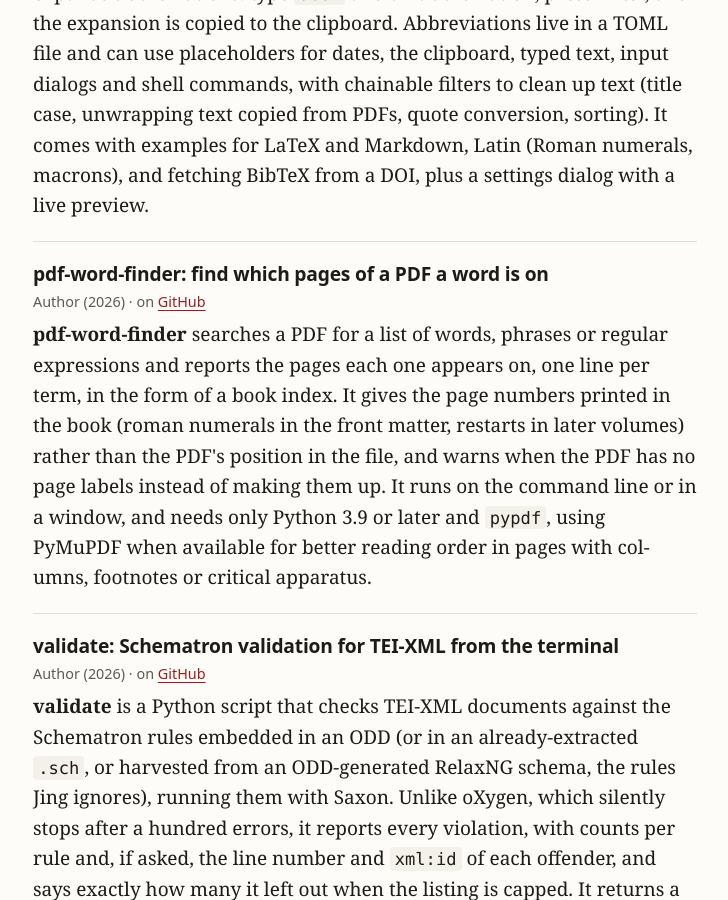
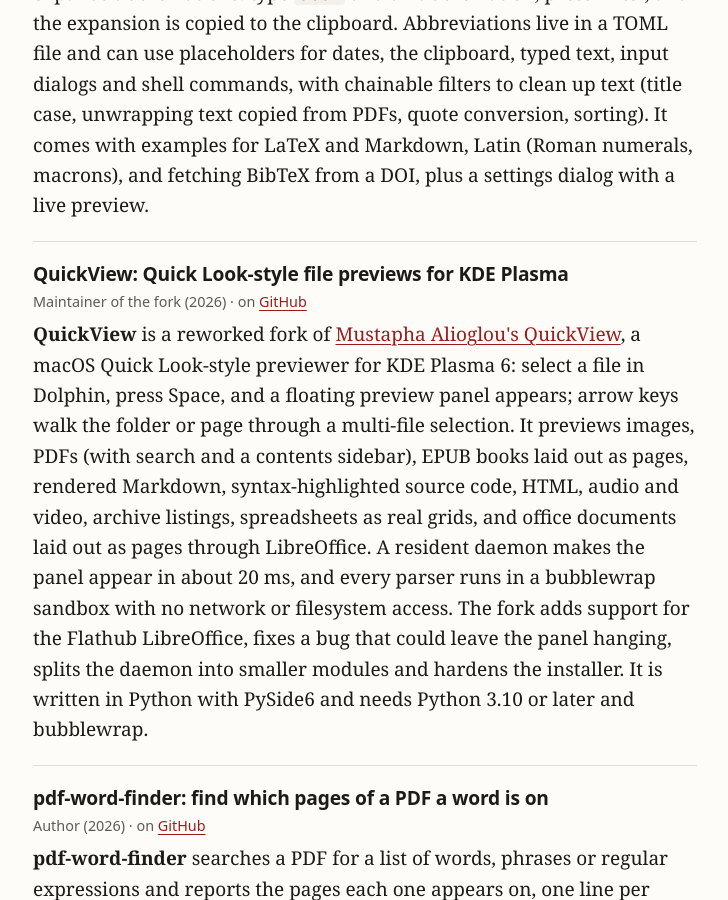
Before and after one commit to nivaca/nivaca.github.io, a Jekyll site: the page built from coding.md, in a window 1280 px wide and 900 px high, scrolled down 1688 px. Shown: the whole window, without its empty margins (275-1003 px from the left). Built offline with Jekyll 4.4.1, drawn with Linux system fonts in a browser that asks for light colours; some web fonts are replaced; a style sheet for code colours, icons or effects is not loaded.

Commit message:
Add QuickView fork to coding page

```diff
--- a/coding.md
+++ b/coding.md
@@ -32,6 +32,12 @@ I write software mostly in [Python](https://www.python.org/), along with XML/TEI
     <h2><a href="https://github.com/{{ site.github_username }}/krunner-abbr">krunner-abbr: abbreviation expander for KDE Plasma</a></h2>
     <p class="project-role">Author (2026) · on <a href="https://github.com/{{ site.github_username }}/krunner-abbr">GitHub</a></p>
     <p><b>krunner-abbr</b> is a <a href="https://userbase.kde.org/Plasma/Krunner">KRunner</a> plugin for Plasma 6, written in Python, that expands abbreviations: type <code>abbr</code> and an abbreviation, press Enter, and the expansion is copied to the clipboard. Abbreviations live in a TOML file and can use placeholders for dates, the clipboard, typed text, input dialogs and shell commands, with chainable filters to clean up text (title case, unwrapping text copied from PDFs, quote conversion, sorting). It comes with examples for LaTeX and Markdown, Latin (Roman numerals, macrons), and fetching BibTeX from a DOI, plus a settings dialog with a live preview.</p>
+  </li>
+
+  <li class="project">
+    <h2><a href="https://github.com/{{ site.github_username }}/QuickView">QuickView: Quick Look-style file previews for KDE Plasma</a></h2>
+    <p class="project-role">Maintainer of the fork (2026) · on <a href="https://github.com/{{ site.github_username }}/QuickView">GitHub</a></p>
+    <p><b>QuickView</b> is a reworked fork of <a href="https://github.com/MustaphaAlioglou/QuickView">Mustapha Alioglou's QuickView</a>, a macOS Quick Look-style previewer for KDE Plasma 6: select a file in Dolphin, press Space, and a floating preview panel appears; arrow keys walk the folder or page through a multi-file selection. It previews images, PDFs (with search and a contents sidebar), EPUB books laid out as pages, rendered Markdown, syntax-highlighted source code, HTML, audio and video, archive listings, spreadsheets as real grids, and office documents laid out as pages through LibreOffice. A resident daemon makes the panel appear in about 20 ms, and every parser runs in a bubblewrap sandbox with no network or filesystem access. The fork adds support for the Flathub LibreOffice, fixes a bug that could leave the panel hanging, splits the daemon into smaller modules and hardens the installer. It is written in Python with PySide6 and needs Python 3.10 or later and bubblewrap.</p>
   </li>
 
   <li class="project">
```
